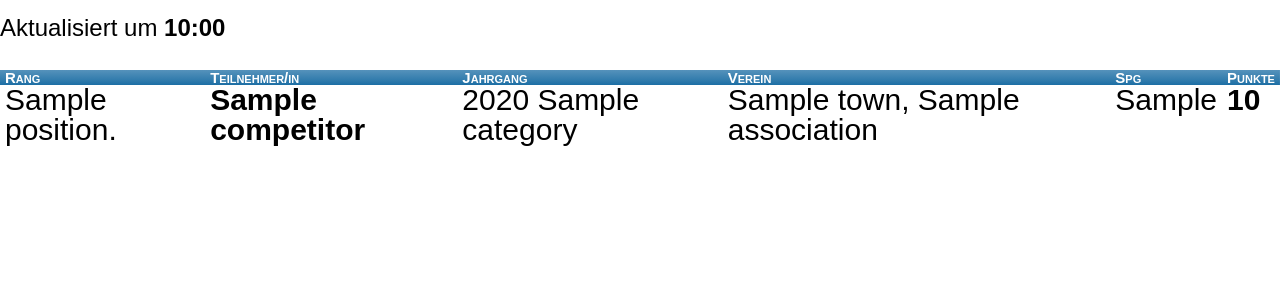
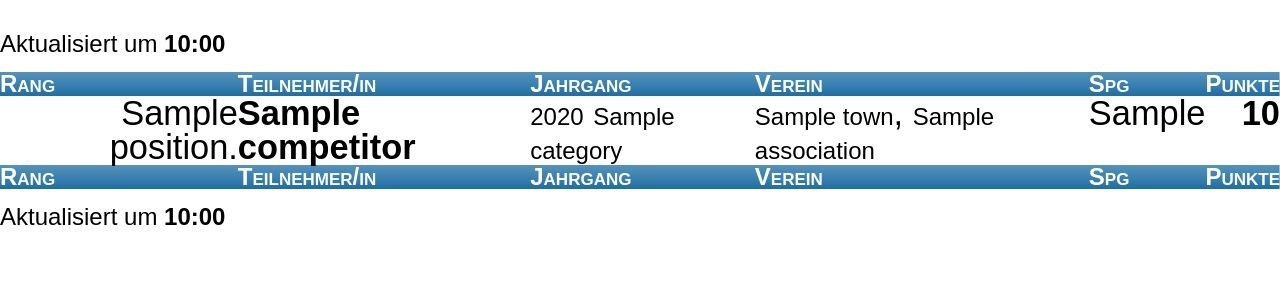
Before and after one commit to osir/svscore, a Flask app: template templates/ranking.html in a window 1280 px wide. Shown: the top 300 px of the page. Run offline with Flask 2, Linux system fonts and the light colour scheme; the template is opened without the code that fills it: most values are stand-ins (such as "Sample title", 1, 10 or a date in 2020).

Commit message:
Changed layout

```diff
--- a/static/style/ranking.css
+++ b/static/style/ranking.css
@@ -6,8 +6,12 @@ body {
     font-family: Arial, Helvetica, sans-serif;
 }
 
+header {
+    margin: 2vh 0;
+}
+
 h1 {
-    font-size: 3em;
+    font-size: 6vh;
 }
 
 h3 {
@@ -27,16 +31,45 @@ main {
     flex-wrap: nowrap;
 }
 
+span {
+    font-size: inherit;
+}
+
 .ranking-table {
     width: 100%;
-    margin-top: 30px;
     text-align: left;
     border-collapse: collapse;
 }
 
-.ranking-table th,
+.ranking-table thead,
+.ranking-table tfoot {
+    background: #1C6EA4;
+    background: linear-gradient(to bottom, #5592bb 0%, #327cad 66%, #1C6EA4 100%);
+}
+
+.ranking-table th {
+    font-size: 3vh;
+    font-weight: bold;
+    font-variant-caps: small-caps;
+    color: #FFFFFF;
+}
+
 .ranking-table td {
-    padding: 0 5px;
+    padding: 0 0;
+    font-size: 4.3vh;
+}
+
+.ranking-table th>span,
+.ranking-table td>span{
+    padding: 0;
+    font-size: inherit;
+}
+
+.ranking-table .year,
+.ranking-table .category,
+.ranking-table .town,
+.ranking-table .association {
+    font-size: 3vh;
 }
 
 .ranking-table .competitor,
@@ -44,22 +77,11 @@ main {
     font-weight: bold;
 }
 
-.ranking-table tbody td {
-    font-size: 30px;
+.ranking-table .position,
+.ranking-table .score {
+    text-align: right;
 }
 
 .ranking-table tr:nth-child(even) {
     background: #D0E4F5;
 }
-
-.ranking-table thead {
-    background: #1C6EA4;
-    background: linear-gradient(to bottom, #5592bb 0%, #327cad 66%, #1C6EA4 100%);
-}
-
-.ranking-table thead th {
-    font-size: 15px;
-    font-weight: bold;
-    font-variant-caps: small-caps;
-    color: #FFFFFF;
-}
--- a/templates/ranking.html
+++ b/templates/ranking.html
@@ -10,8 +10,10 @@
 
 <body>
     <main>
-        <h1>{{ g.event.get_fullname() }}</h1>
-        <h3>Aktualisiert um <span class="time">{{ update_time.strftime('%H:%M') }}</span></h3>
+        <header>
+            <h1>{{ g.event.get_fullname() }}</h1>
+            <h3>Aktualisiert um <span class="time">{{ update_time.strftime('%H:%M') }}</span></h3>
+        </header>
         <table class="ranking-table" class="blueTable">
             <thead>
                 <tr>
@@ -45,7 +47,21 @@
                 </tr>
                 {% endfor %}
             </tbody>
+            <tfoot>
+                <tr>
+                    <th>Rang</th>
+                    <th>Teilnehmer/in</th>
+                    <th>Jahrgang</th>
+                    <th>Verein</th>
+                    <th>Spg</th>
+                    <th>Punkte</th>
+                </tr>
+            </tfoot>
         </table>
+        <header>
+            <h1>{{ g.event.get_fullname() }}</h1>
+            <h3>Aktualisiert um <span class="time">{{ update_time.strftime('%H:%M') }}</span></h3>
+        </header>
         <script src="/static/js/autoscroll.js"></script>
         <script>
             window.onload = () => {
@@ -53,14 +69,14 @@
                 let pixel = Number(document.getElementById('setting-scroll-pixel').value)
                 let waitTop = Number(document.getElementById('setting-scroll-wait-top').value)
                 let waitBottom = Number(document.getElementById('setting-scroll-wait-bottom').value)
-                initScroll(interval, pixel, waitTop, waitBottom)
+                startScroll(interval, pixel, waitTop, waitBottom)
             }
         </script>
         <div style="display: none;" id="settings-container">
             <input id="setting-scroll-interval" type="text" value="{{ config['SCROLL_INTERVAL_MS'] }}" />
             <input id="setting-scroll-pixel" type="text" value="{{ config['SCROLL_DISTANCE_PX'] }}" />
-            <input id="setting-scroll-wait-top" type="text" value="{{ config['SCROLL_WAIT_TOP_MS'] }}" />
-            <input id="setting-scroll-wait-bottom" type="text" value="{{ config['SCROLL_WAIT_BOTTOM_MS'] }}" />
+            <input id="setting-scroll-wait-top" type="text" value="{{ config['SCROLL_WAIT_TOP_S'] }}" />
+            <input id="setting-scroll-wait-bottom" type="text" value="{{ config['SCROLL_WAIT_BOTTOM_S'] }}" />
         </div>
     </main>
 </body>
```
